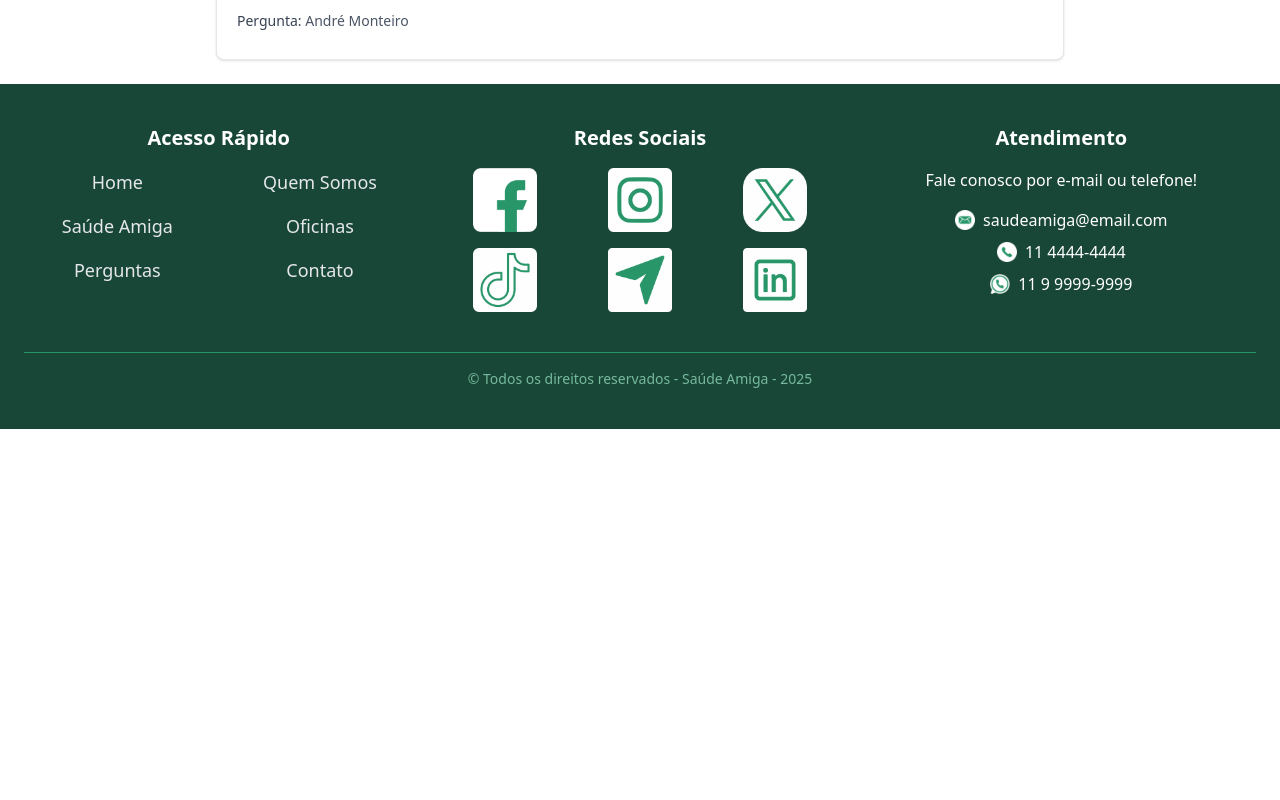
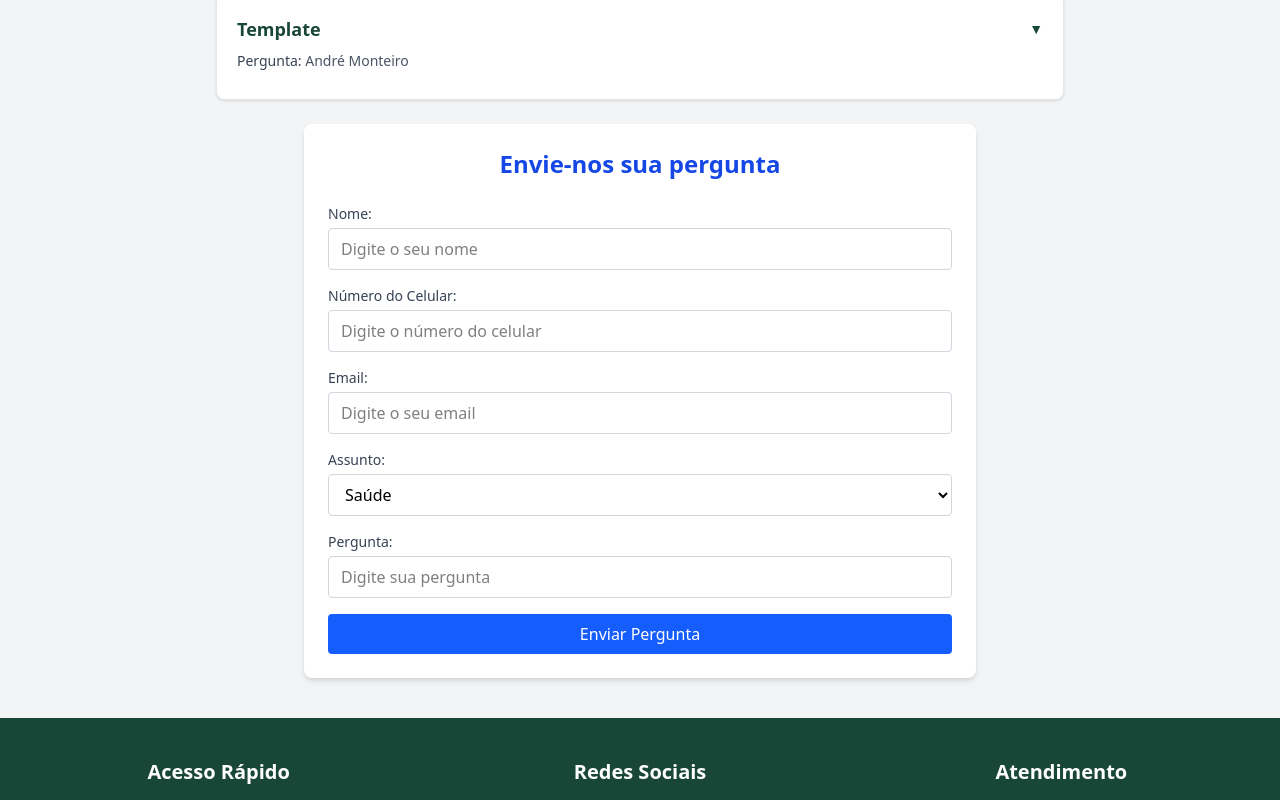
Before and after one commit to saude-amiga/react-amigo, a React (Vite) app: page /perguntas-frequentes in a window 1280 px wide. Shown: the part 880-1680 px from the top of the page. Before the commit the page ends 1309 px from the top, so only its background shows below. Built offline with nearby package versions, Linux system fonts and the light colour scheme.

Commit message:
Formulário integrado

```diff
--- a/src/routes/Faq/index.tsx
+++ b/src/routes/Faq/index.tsx
@@ -1,9 +1,136 @@
 import FaqLista from "../../components/FaqLista/FaqLista";
+import { useState } from "react";
 
 export default function FormPergunta() {
+    const [formData, setFormData] = useState({
+    nome: "",
+    celular: "",
+    email: "",
+    assunto: "saude",
+    pergunta: "",
+  });
+
+  const [erros, setErros] = useState<{ [key: string]: string }>({});
+
+  const validar = () => {
+    const novosErros: { [key: string]: string } = {};
+
+    if (!formData.nome.trim()) {
+      novosErros.nome = "Nome é obrigatório.";
+    }
+
+    if (!formData.celular.trim()) {
+      novosErros.celular = "Celular é obrigatório.";
+    } else if (!/^\d{10,11}$/.test(formData.celular)) {
+      novosErros.celular = "Celular deve ter 10 ou 11 dígitos.";
+    }
+
+    if (!formData.email.trim()) {
+      novosErros.email = "Email é obrigatório.";
+    } else if (!/^[^\s@]+@[^\s@]+\.[^\s@]+$/.test(formData.email)) {
+      novosErros.email = "Email inválido.";
+    }
+
+    if (!formData.pergunta.trim()) {
+      novosErros.pergunta = "Pergunta é obrigatória.";
+    }
+
+    setErros(novosErros);
+    return Object.keys(novosErros).length === 0;
+  };
+
+  const handleChange = (e: React.ChangeEvent<HTMLInputElement | HTMLSelectElement>) => {
+    setFormData({ ...formData, [e.target.name]: e.target.value });
+    setErros({ ...erros, [e.target.name]: "" }); // limpa erro ao digitar
+  };
+
+  const handleSubmit = (e: React.FormEvent) => {
+  e.preventDefault();
+  if (validar()) {
+    console.log("Dados válidos:", formData);
+    alert("Pergunta enviada com sucesso!");
+
+    setFormData({
+      nome: "",
+      celular: "",
+      email: "",
+      assunto: "saude",
+      pergunta: "",
+    });
+
+    setErros({});
+  }
+};
+
+
   return (
-   <div>
-    <FaqLista/>
-   </div>
+    <main className="bg-gray-100 py-10">
+      <section>
+
+      <div>
+        <FaqLista/>
+      </div>
+
+      </section>
+      <section className="max-w-2xl mx-auto bg-white p-6 rounded-lg shadow-md">
+        <h2 className="text-2xl font-bold text-center text-blue-700 mb-6">Envie-nos sua pergunta</h2>
+        <form onSubmit={handleSubmit} className="space-y-4">
+          {/* Nome */}
+          <div>
+            <label htmlFor="idNome" className="block text-sm font-medium text-gray-700">Nome:</label>
+            <input type="text" name="nome" id="idNome" placeholder="Digite o seu nome" maxLength={100}
+              value={formData.nome} onChange={handleChange} className={`mt-1 block w-full border rounded px-3 py-2 focus:outline-none focus:ring ${
+              erros.nome ? "border-red-500" : "border-gray-300"}`}/>
+            {erros.nome && <p className="text-red-500 text-sm mt-1">{erros.nome}</p>}
+          </div>
+
+          <div>
+            <label htmlFor="idCelular" className="block text-sm font-medium text-gray-700">Número do Celular:</label>
+            <input type="tel" name="celular" id="idCelular" placeholder="Digite o número do celular" maxLength={11}
+              value={formData.celular} onChange={handleChange} className={`mt-1 block w-full border rounded px-3 py-2 focus:outline-none focus:ring ${
+              erros.celular ? "border-red-500" : "border-gray-300"}`}/>
+            {erros.celular && <p className="text-red-500 text-sm mt-1">{erros.celular}</p>}
+          </div>
+
+          <div>
+            <label htmlFor="idEmail" className="block text-sm font-medium text-gray-700">Email:</label>
+            <input type="text" name="email" id="idEmail" placeholder="Digite o seu email" maxLength={60}
+              value={formData.email} onChange={handleChange} className={`mt-1 block w-full border rounded px-3 py-2 focus:outline-none focus:ring ${
+              erros.email ? "border-red-500" : "border-gray-300"}`}/>
+            {erros.email && <p className="text-red-500 text-sm mt-1">{erros.email}</p>}
+          </div>
+
+          <div>
+            <label htmlFor="idAssunto" className="block text-sm font-medium text-gray-700">Assunto:</label>
+            <select name="assunto" id="idAssunto" value={formData.assunto} onChange={handleChange}
+            className="mt-1 block w-full border border-gray-300 rounded px-3 py-2 focus:outline-none focus:ring focus:border-blue-300">
+              <option value="saude">Saúde</option>
+              <option value="aplicativoHC">Aplicativo HC</option>
+              <option value="aplicativoSA">Aplicativo Saúde Amiga</option>
+              <option value="chatBot">ChatBot</option>
+              <option value="site">Site</option>
+              <option value="oficinas">Oficinas</option>
+              <option value="outros">Outros</option>
+            </select>
+          </div>
+
+          <div>
+            <label htmlFor="idPergunta" className="block text-sm font-medium text-gray-700">Pergunta:</label>
+            <input type="text" name="pergunta" id="idPergunta" placeholder="Digite sua pergunta" maxLength={1000}
+              value={formData.pergunta} onChange={handleChange} className={`mt-1 block w-full border rounded px-3 py-2 focus:outline-none focus:ring ${
+              erros.pergunta ? "border-red-500" : "border-gray-300"}`}/>
+            {erros.pergunta && <p className="text-red-500 text-sm mt-1">{erros.pergunta}</p>}
+          </div>
+
+          <div>
+            <button type="submit" id="botaoEnviar"
+              className="w-full bg-blue-600 text-white py-2 px-4 rounded hover:bg-blue-700 transition">
+              Enviar Pergunta
+            </button>
+          </div>
+
+        </form>
+      </section>
+    </main>
   );
 }
```
